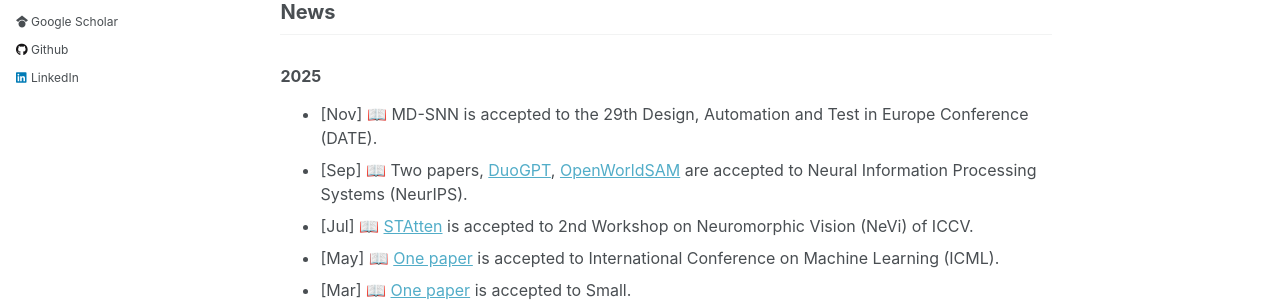
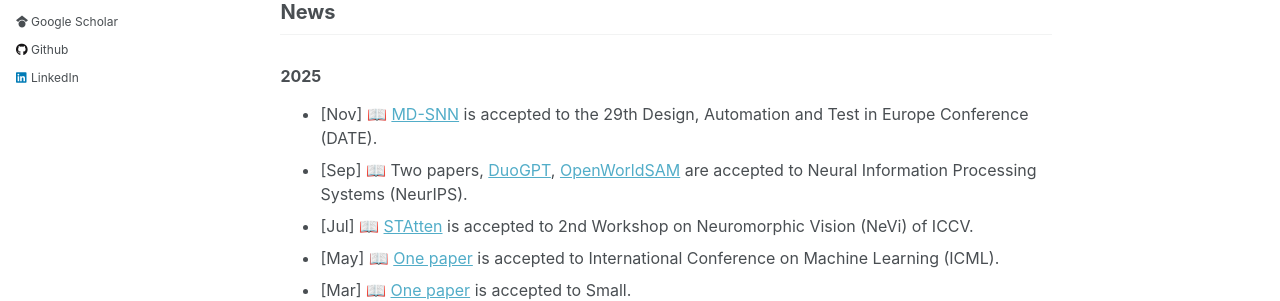
Before and after one commit to donghyunli/donghyunli.github.io, a Jekyll site: the page built from _pages/about.md, in a window 1280 px wide and 900 px high. Shown: the part 413-714 px from the top of the window. Built offline with Jekyll 4.4.1, drawn with Linux system fonts in a browser that asks for light colours; part of the change alters nothing that is shown.

Commit message:
paper update

```diff
--- a/_pages/about.md
+++ b/_pages/about.md
@@ -20,7 +20,7 @@ I received B.E. degree in Mechanical Engineering Department at Yonsei University
 
 ## News
 ### 2025
-- [Nov] 📖 MD-SNN is accepted to the 29th Design, Automation and Test in Europe Conference (DATE).
+- [Nov] 📖 [MD-SNN](https://arxiv.org/pdf/2512.04443) is accepted to the 29th Design, Automation and Test in Europe Conference (DATE).
 - [Sep] 📖 Two papers, [DuoGPT](https://arxiv.org/pdf/2506.20194), [OpenWorldSAM](https://arxiv.org/pdf/2507.05427) are accepted to Neural Information Processing Systems (NeurIPS).
 - [Jul] 📖 [STAtten](https://openaccess.thecvf.com/content/CVPR2025/papers/Lee_Spiking_Transformer_with_Spatial-Temporal_Attention_CVPR_2025_paper.pdf) is accepted to 2nd Workshop on Neuromorphic Vision (NeVi) of ICCV.
 - [May] 📖 [One paper](https://arxiv.org/pdf/2504.02692) is accepted to International Conference on Machine Learning (ICML).
```
